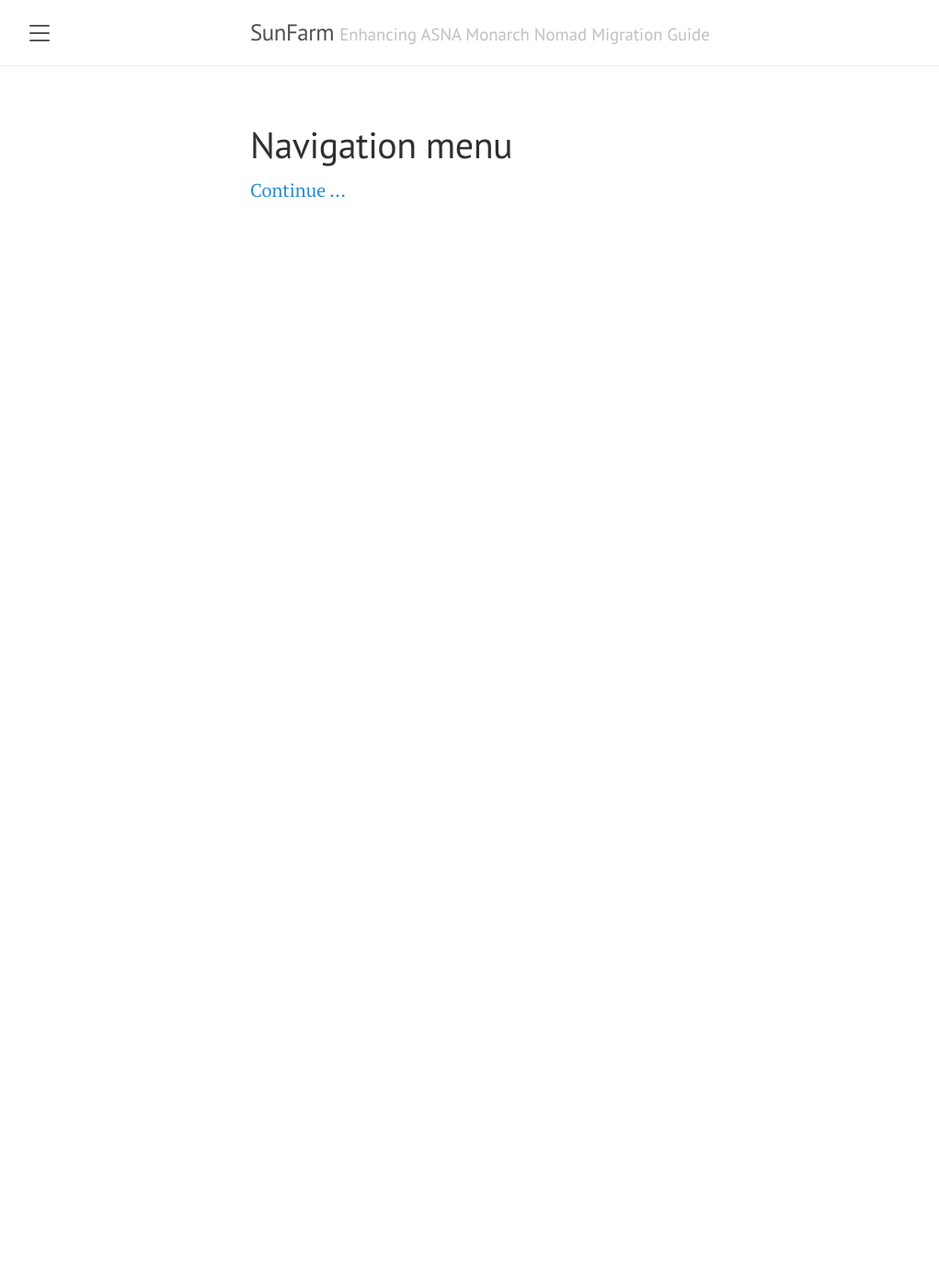
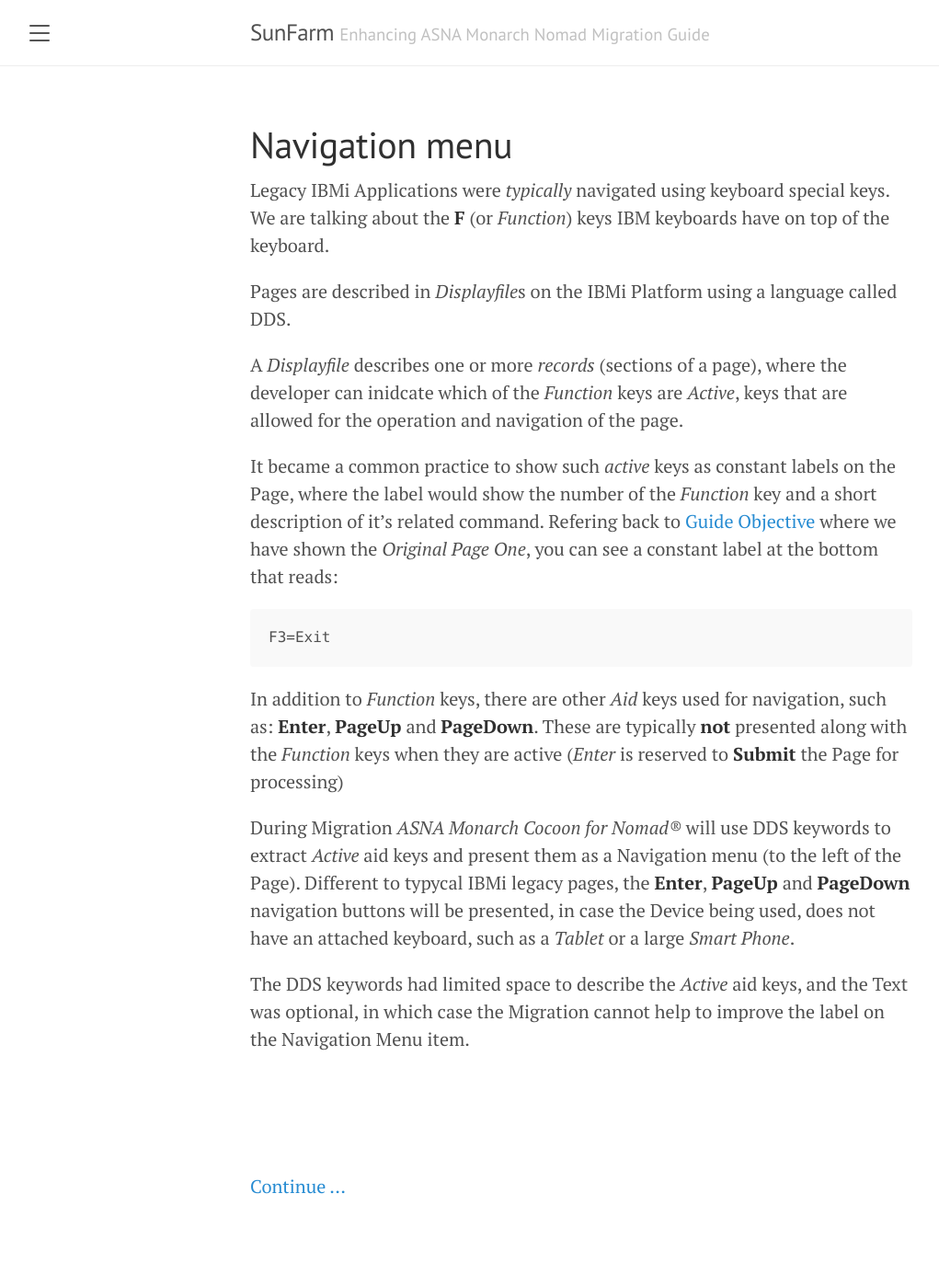
Before and after one commit to contreras-jorgev/SunFarmDocsJekyllSource, a Jekyll site: the page built from navigation-menu.md, in a window 1280 px wide. Shown: the whole page at 92% size, without its empty margins (8-1029 px from the left). Built offline with Jekyll 4.4.1, drawn with Linux system fonts in a browser that asks for light colours; before the commit the page ends 900 px from its top, so only the background shows below that.

Commit message:
Navigation menu - initial entry

```diff
--- a/navigation-menu.md
+++ b/navigation-menu.md
@@ -4,7 +4,27 @@ title: Navigation menu
 permalink: /navigation-menu/
 ---
 
+Legacy IBMi Applications were *typically* navigated using keyboard special keys. We are talking about the **F** (or *Function*) keys IBM keyboards have on top of the keyboard.
+
+Pages are described in *Displayfile*s on the IBMi Platform using a language called DDS.
+
+A *Displayfile* describes one or more *records* (sections of a page), where the developer can inidcate which of the *Function* keys are *Active*, keys that are allowed for the operation and navigation of the page.
+
+It became a common practice to show such *active* keys as constant labels on the Page, where the label would show the number of the *Function* key and a short description of it's related command. Refering back to [Guide Objective](/guide-objective) where we have shown the *Original Page One*, you can see a constant label at the bottom that reads:
+
+~~~
+F3=Exit
+~~~
+
+In addition to *Function* keys, there are other *Aid* keys used for navigation, such as: **Enter**, **PageUp** and **PageDown**. These are typically **not** presented along with the *Function* keys when they are active (*Enter* is reserved to **Submit** the Page for processing)
+
+During Migration *ASNA Monarch Cocoon for Nomad&reg;* will use DDS keywords to extract *Active* aid keys and present them as a Navigation menu (to the left of the Page). Different to typycal IBMi legacy pages, the **Enter**, **PageUp** and **PageDown** navigation buttons will be presented, in case the Device being used, does not have an attached keyboard, such as a *Tablet* or a large *Smart Phone*.
+
+The DDS keywords had limited space to describe the *Active* aid keys, and the Text was optional, in which case the Migration cannot help to improve the label on the Navigation Menu item.
 
 
+<br>
+<br>
+<br>
 
 [Continue ...](/remove-redundant-green-screen-info/)
```
Also changed, not shown: about.md (+4 -1 lines), index.md (+7 -0 lines), logo-branding.md (+1 -1 lines).
